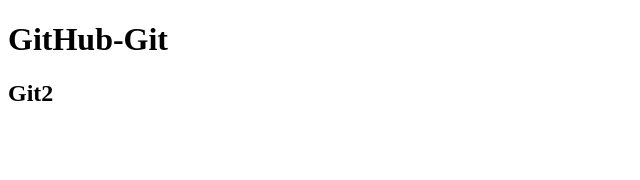
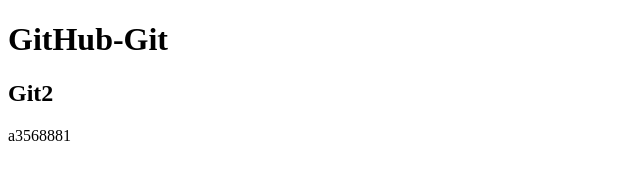
Before and after one commit to a3568881/Git-JSI, a plain HTML site: page buổi-1/index.html in a window 1280 px wide. Shown: the full height of the page, 0-640 px from the left. Drawn offline with Linux system fonts and the light colour scheme.

Commit message:
Update index.html

```diff
--- a/buổi-1/index.html
+++ b/buổi-1/index.html
@@ -8,6 +8,7 @@
 <body>
     <h1>GitHub-Git</h1>
     <h2>Git2</h2>
+    a3568881
 </body>
 <script src="/buổi-1/main.js"></script>
 </html>
```
